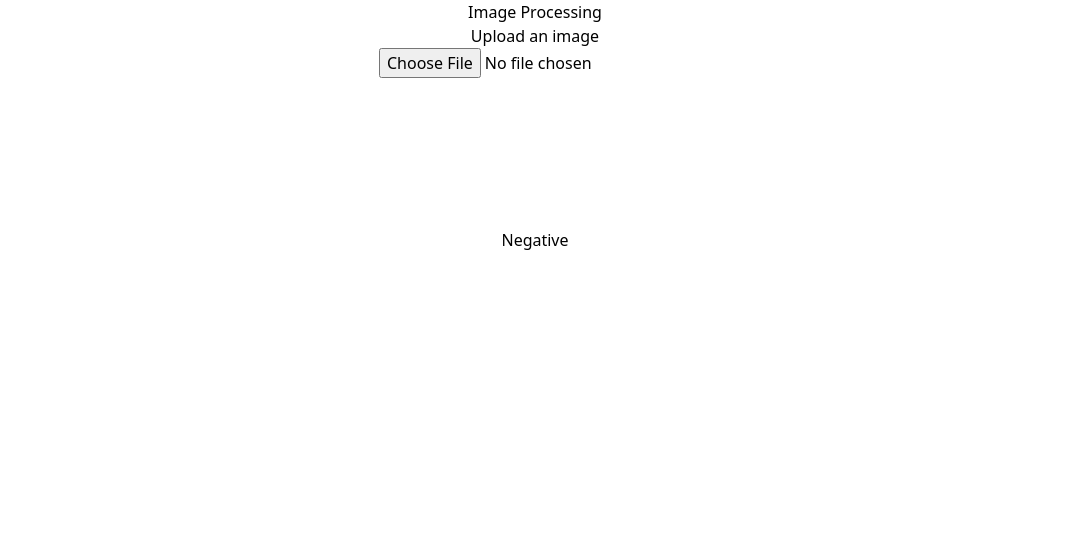
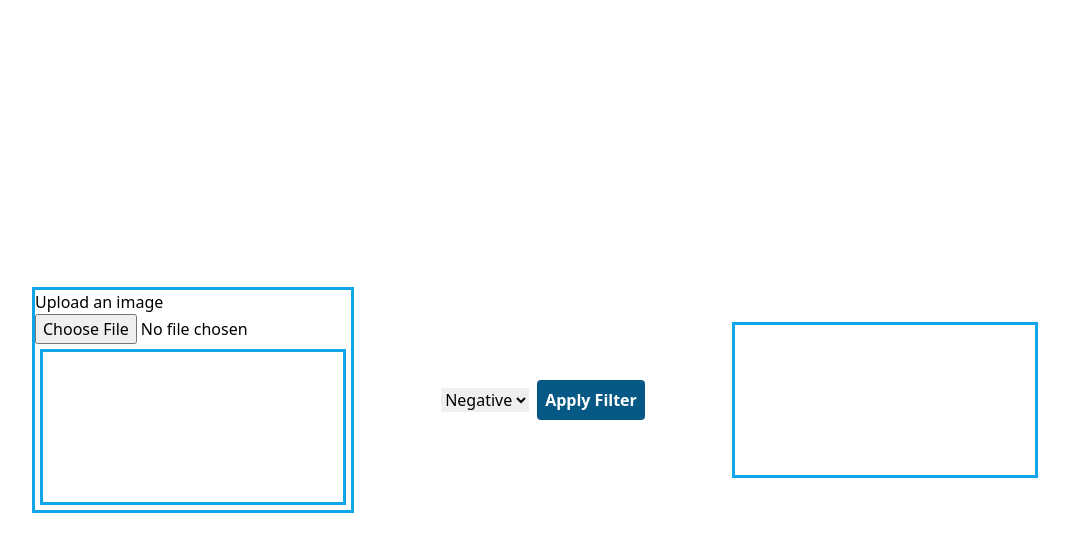
Before and after one commit to guilhermepereira2917/image-processing, a Next.js app: page / in a window 1280 px wide. Shown: the top 552 px of the page, without its empty margins (105-1174 px from the left). Built offline with nearby package versions, Linux system fonts and the light colour scheme.

Commit message:
added select to the interface for choosing the filter

```diff
--- a/src/classes/FilterFactory.ts
+++ b/src/classes/FilterFactory.ts
@@ -1,11 +1,8 @@
 import FilterInterface from "./FilterInterface";
+import { FilterType } from "./FilterType";
 import NegativeFilter from "./NegativeFilter";
 
-export enum FilterType {
-  negativeFilter
-}
-
-export class FilterFactory {
+export const FilterFactory = {
   createFilter(filterType: FilterType): FilterInterface {
     switch (filterType) {
       case FilterType.negativeFilter:
--- /dev/null
+++ b/src/classes/FilterType.ts
@@ -0,0 +1,7 @@
+export enum FilterType {
+  negativeFilter
+}
+
+export const FilterTypeLabel = new Map<number, string>([
+  [FilterType.negativeFilter, 'Negative']
+]);
--- a/src/pages/_document.tsx
+++ b/src/pages/_document.tsx
@@ -4,7 +4,7 @@ export default function Document() {
   return (
     <Html lang="en">
       <Head />
-      <body>
+      <body className="flex justify-center items-center h-screen">
         <Main />
         <NextScript />
       </body>
--- a/src/pages/index.tsx
+++ b/src/pages/index.tsx
@@ -1,6 +1,7 @@
 import FileToRgbImageConverter from "@/classes/FileToRgbImageConverter";
-import { FilterFactory, FilterType } from "@/classes/FilterFactory";
+import { FilterFactory } from "@/classes/FilterFactory";
 import FilterInterface from "@/classes/FilterInterface";
+import { FilterType, FilterTypeLabel } from "@/classes/FilterType";
 import { RgbImage } from "@/classes/RgbImage";
 import RgbImageCanvasDrawer from "@/classes/RgbImageCanvasDrawer";
 import React from "react";
@@ -8,6 +9,7 @@ import React from "react";
 export default function Home() {
 
   let uploadedImage: RgbImage | null = null;
+  let selectedFilterType: FilterType = FilterType.negativeFilter;
 
   function onImageChange(event: React.ChangeEvent<HTMLInputElement>): void {
     if (!event.target.files || !event.target.files[0]) {
@@ -25,30 +27,50 @@ export default function Home() {
     });
   }
 
+  function onFilterTypeChange(event: React.ChangeEvent<HTMLSelectElement>): void {
+    selectedFilterType = FilterType[event.target.value as keyof typeof FilterType];
+  }
+
   function onNegativeClick(): void {
     if (!uploadedImage) {
       return;
     }
 
-    const filter: FilterInterface = new FilterFactory().createFilter(FilterType.negativeFilter);
+    const filter: FilterInterface = FilterFactory.createFilter(FilterType.negativeFilter);
     const convertedImage: RgbImage = filter.apply(uploadedImage);
     const canvas: HTMLCanvasElement = document.getElementById('convertedImageCanvas') as HTMLCanvasElement;
     const rgbImageCanvasDrawer: RgbImageCanvasDrawer = new RgbImageCanvasDrawer();
     rgbImageCanvasDrawer.draw(convertedImage, canvas);
   }
 
+  const filterTypes = Object
+    .keys(FilterType)
+    .filter((value: string): boolean => isNaN(Number(value)))
+    .map((value: string, key: number) => {
+      return (
+        <option value={value}>{FilterTypeLabel.get(key)}</option>
+      )
+    });
+
   return (
-    <main className="flex flex-col justify-center items-center">
-      <h1>Image Processing</h1>
+    <main className="flex justify-center items-center">
+      <div className="flex flex-col justify-center outline outline-sky-500">
+        <label htmlFor="uploadedImage">Upload an image</label>
+        <input type="file" name="uploadedImage" accept="image/png, image/jpeg" onChange={onImageChange} />
 
-      <label htmlFor="uploadedImage">Upload an image</label>
-      <input type="file" name="uploadedImage" accept="image/png, image/jpeg" onChange={onImageChange} />
+        <canvas className="m-2 outline outline-sky-500" id="uploadedImageCanvas" />
+      </div>
 
-      <canvas id="uploadedImageCanvas" />
+      <div className="w-96 flex gap-2 items-center justify-center">
+        <select name="filterType" id="filterType" onChange={onFilterTypeChange}>
+          {filterTypes}
+        </select>
+        <button onClick={onNegativeClick} className="bg-sky-800 p-2 rounded text-white font-bold">Apply Filter</button>
+      </div>
 
-      <button onClick={onNegativeClick}>Negative</button>
-
-      <canvas id="convertedImageCanvas" />
+      <div className="outline outline-sky-500">
+        <canvas id="convertedImageCanvas" />
+      </div>
     </main>
   );
 }
```
